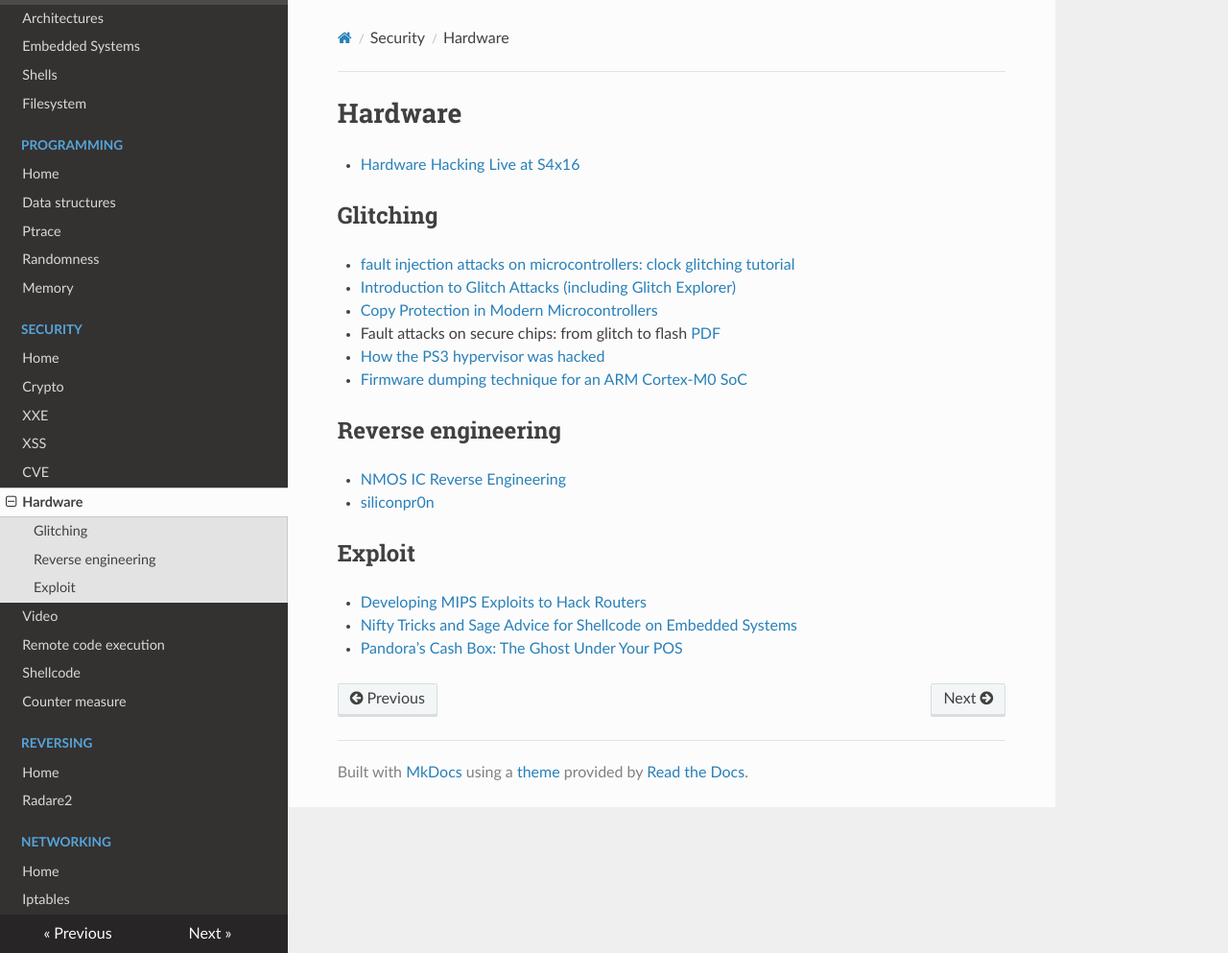
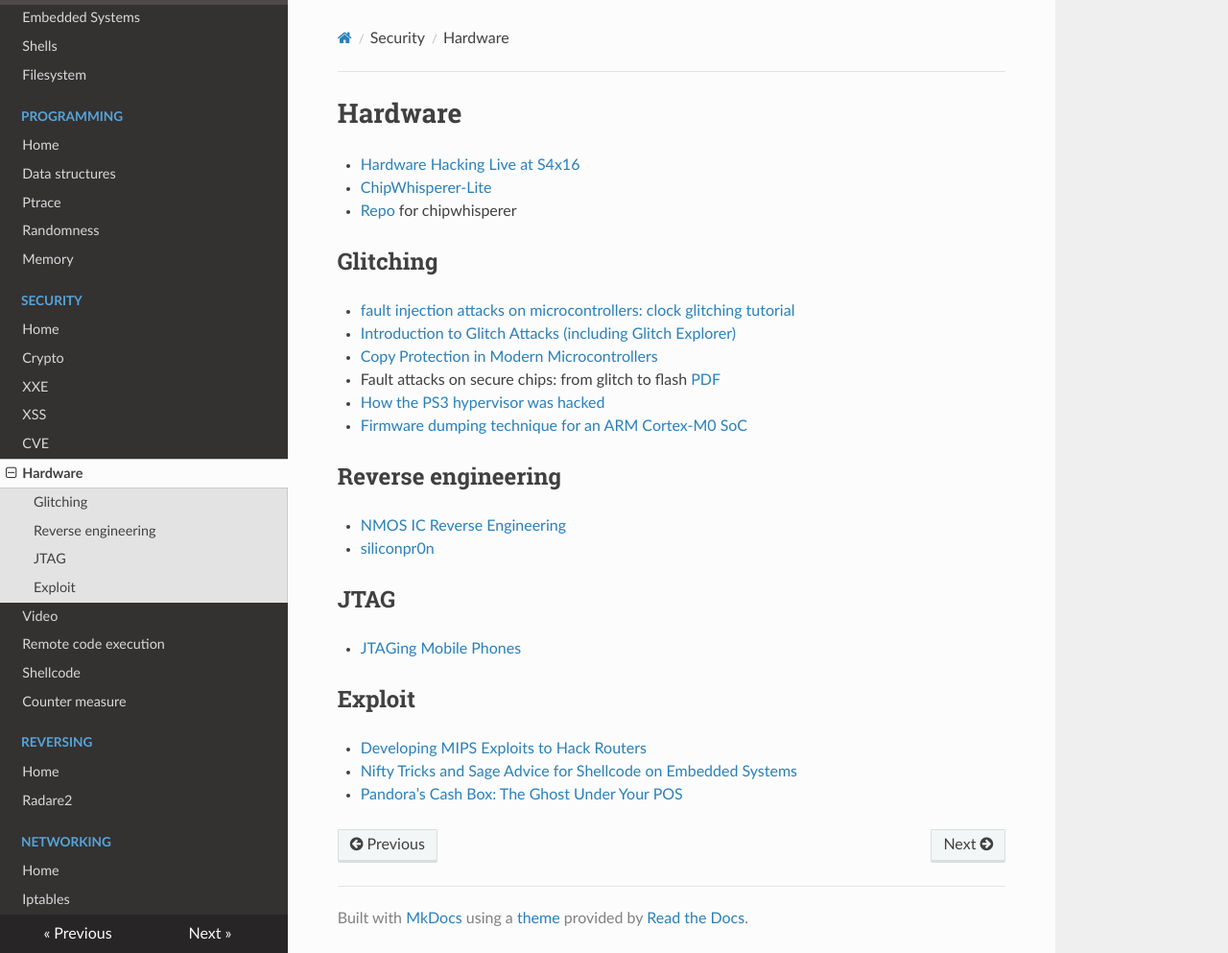
Before and after one commit to gipi/low-level, an MkDocs documentation site: the page built from docs/security/hardware.md, in a window 1280 px wide and 993 px high. Shown: the whole window at 96% size. Built offline with MkDocs 1.6.1, drawn with Linux system fonts in a browser that asks for light colours; nearby versions of some CDN libraries; old or Windows-style settings are respelled for this version of MkDocs.

Commit message:
Add links.

```diff
--- a/docs/security/hardware.md
+++ b/docs/security/hardware.md
@@ -1,6 +1,8 @@
 # Hardware
 
  - [Hardware Hacking Live at S4x16](https://www.youtube.com/watch?v=Tq5-7szmxLA)
+ - [ChipWhisperer-Lite](http://store.newae.com/chipwhisperer-lite-cw1173-basic-board/)
+ - [Repo](https://app.assembla.com/spaces/chipwhisperer/git/source/master) for chipwhisperer
 
 ## Glitching
 
@@ -16,6 +18,10 @@
  - [NMOS IC Reverse Engineering](https://www.wdj-consulting.com/blog/nmos-sample.html)
  - [siliconpr0n](https://siliconpr0n.org/)
 
+## JTAG
+
+ - [JTAGing Mobile Phones](https://sysforensics.org/2016/08/jtaging-mobile-phones/)
+
 ## Exploit
 
  - [Developing MIPS Exploits to Hack Routers](36806.pdf)
```
Also changed, not shown: docs/formats.md (+2 -0 lines), docs/security.md (+2 -0 lines).
